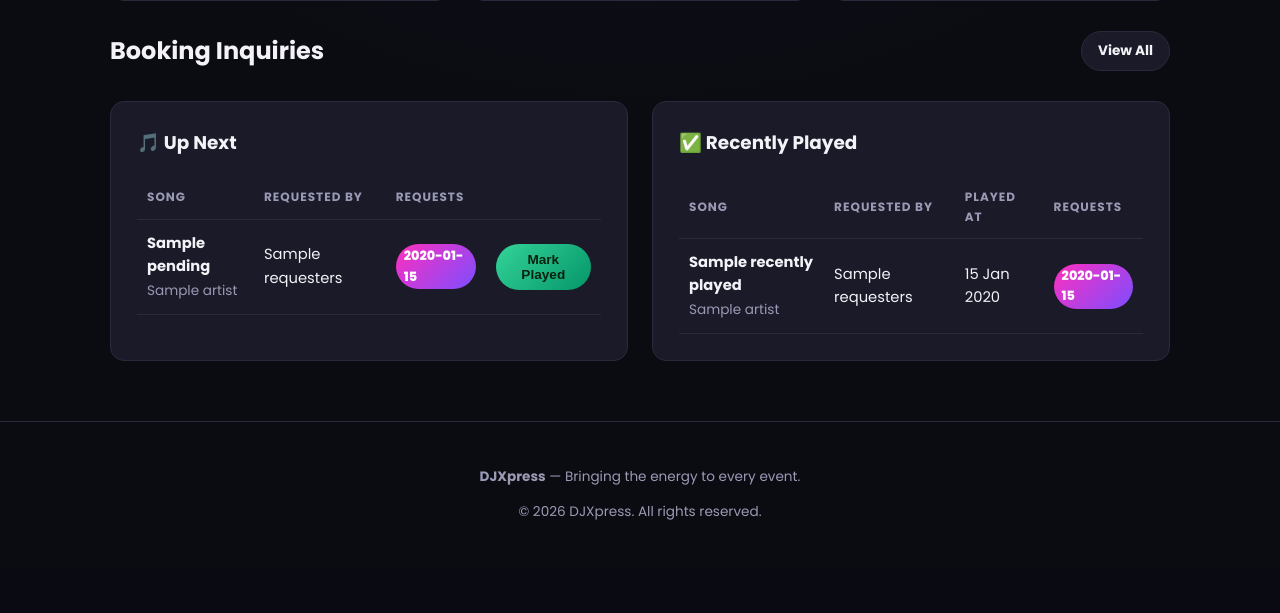
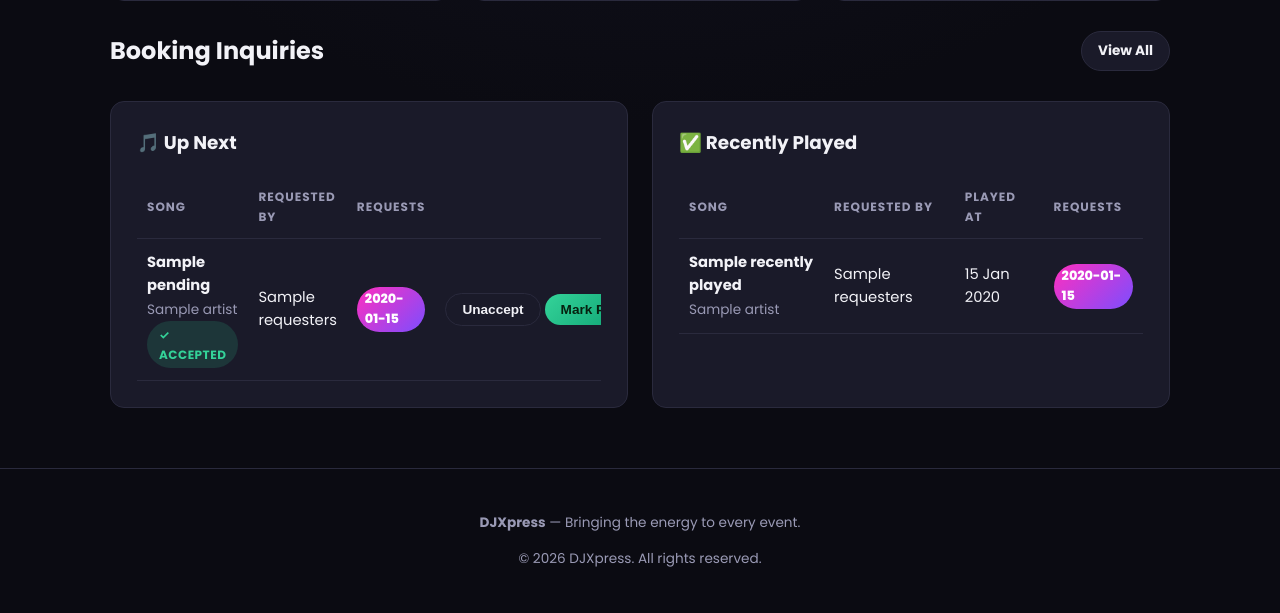
Before and after one commit to toneztvv/DjBooking-, a Node server app: template views/admin/dashboard.ejs in a window 1280 px wide. Shown: the part 663-1276 px from the top of the page. Before the commit the page ends 1183 px from the top, so only its background shows below. Run offline with Node 20, Linux system fonts and the light colour scheme; the template is opened without the code that fills it: most values are stand-ins (such as "Sample title", 1, 10 or a date in 2020); some libraries are stand-ins or nearby versions.

Commit message:
Add "Accept" button so guests can see which requests the DJ committed to
New Accept/Unaccept button next to each pending request on the admin
dashboard. Accepted requests get a green "Accepted" badge, bubble to
the top of Up Next (ahead of unaccepted ones, still sorted by request
count within each group), and this is visible to guests on the public
live page too — not just an admin-only flag. Everything else stays
plain/unmarked until accepted. Adds an `accepted` column to
song_requests (migration, defaults to 0 for existing rows).

Co-Authored-By: Claude Sonnet 5 <noreply@anthropic.com>
Claude-Session: https://claude.ai/code/session_014rXqr5N7cP3MRHtqM8B1nM

```diff
--- a/public/js/live.js
+++ b/public/js/live.js
@@ -37,7 +37,7 @@
       .map(
         (r) => `
       <tr>
-        <td><strong>${escapeHtml(r.song_title)}</strong>${r.artist ? `<br><span class="small-muted">${escapeHtml(r.artist)}</span>` : ''}</td>
+        <td><strong>${escapeHtml(r.song_title)}</strong>${r.artist ? `<br><span class="small-muted">${escapeHtml(r.artist)}</span>` : ''}${r.accepted ? '<br><span class="badge badge-booked">&#10003; Accepted</span>' : ''}</td>
         <td>${escapeHtml(r.requesters)}</td>
         <td>${formatTime(r.first_requested_at)}</td>
         <td><span class="count-pill">${r.times_requested}</span></td>
--- a/src/routes/api.js
+++ b/src/routes/api.js
@@ -68,11 +68,12 @@ function getPendingBoard(eventId) {
               artist,
               COUNT(*) AS times_requested,
               MIN(created_at) AS first_requested_at,
-              GROUP_CONCAT(DISTINCT requested_by) AS requesters
+              GROUP_CONCAT(DISTINCT requested_by) AS requesters,
+              MAX(accepted) AS accepted
        FROM song_requests
        WHERE event_id = ? AND status = 'pending'
        GROUP BY normalized_key
-       ORDER BY times_requested DESC, first_requested_at ASC`
+       ORDER BY accepted DESC, times_requested DESC, first_requested_at ASC`
     )
     .all(eventId);
 }
--- a/views/admin/dashboard.ejs
+++ b/views/admin/dashboard.ejs
@@ -86,11 +86,24 @@
             <tbody>
               <% pending.forEach(function(r) { %>
                 <tr>
-                  <td><strong><%= r.song_title %></strong><% if (r.artist) { %><br><span class="small-muted"><%= r.artist %></span><% } %></td>
+                  <td>
+                    <strong><%= r.song_title %></strong>
+                    <% if (r.artist) { %><br><span class="small-muted"><%= r.artist %></span><% } %>
+                    <% if (r.accepted) { %><br><span class="badge badge-booked">&#10003; Accepted</span><% } %>
+                  </td>
                   <td><%= r.requesters %></td>
                   <td><span class="count-pill"><%= r.times_requested %></span></td>
-                  <td>
-                    <form method="POST" action="/admin/requests/mark-played">
+                  <td style="white-space:nowrap;">
+                    <form method="POST" action="/admin/requests/accept" style="display:inline;">
+                      <input type="hidden" name="normalized_key" value="<%= r.normalized_key %>" />
+                      <% if (r.accepted) { %>
+                        <input type="hidden" name="unaccept" value="1" />
+                        <button type="submit" class="btn btn-ghost btn-sm">Unaccept</button>
+                      <% } else { %>
+                        <button type="submit" class="btn btn-secondary btn-sm">Accept</button>
+                      <% } %>
+                    </form>
+                    <form method="POST" action="/admin/requests/mark-played" style="display:inline;">
                       <input type="hidden" name="normalized_key" value="<%= r.normalized_key %>" />
                       <button type="submit" class="btn btn-success btn-sm">Mark Played</button>
                     </form>
```
Also changed, not shown: src/db.js (+7 -0 lines), src/routes/admin.js (+19 -2 lines).
